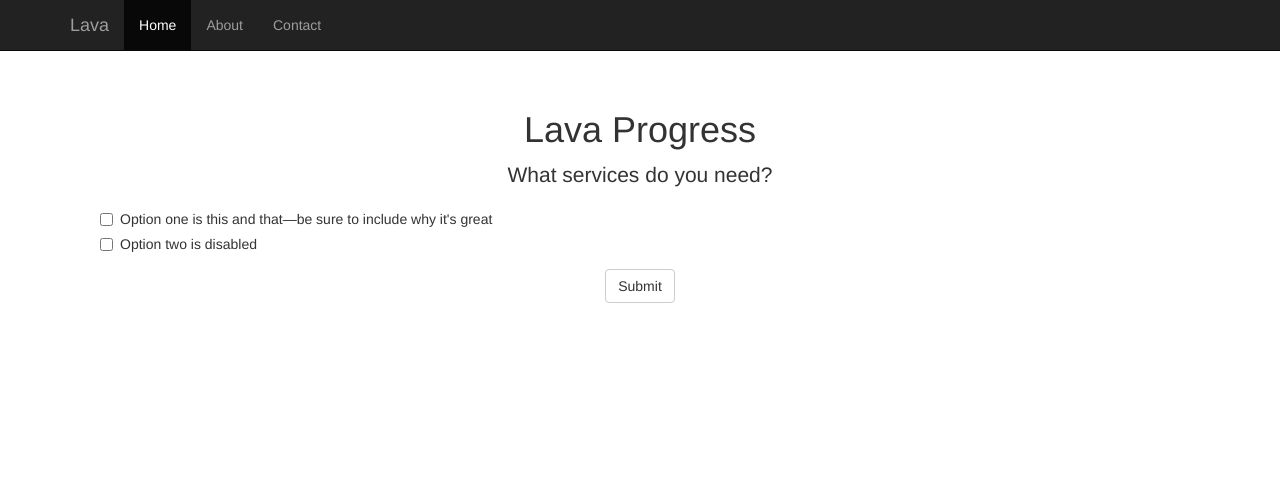
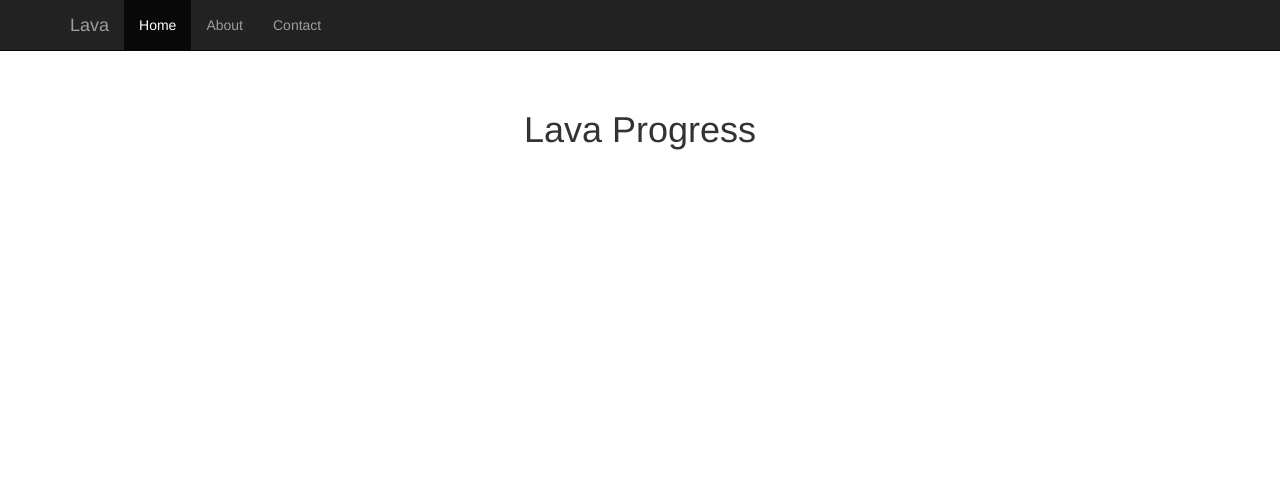
Before and after one commit to Opportunity-Hack-San-Jose-2016/Repo-11, a Flask app: template centroLavaApp/templates/question.html in a window 1280 px wide. Shown: the top 502 px of the page. Run offline with Flask 2, Linux system fonts and the light colour scheme; the template is opened without the code that fills it: most values are stand-ins (such as "Sample title", 1, 10 or a date in 2020); some libraries are stand-ins or nearby versions.

Commit message:
remove default form; form validation

```diff
--- a/centroLavaApp/static/js/question.js
+++ b/centroLavaApp/static/js/question.js
@@ -6,14 +6,17 @@ var SELECT_FORM_CLASS = "select-form";
 $(document).ready(function(){
 /* 	window.onbeforeunload = function() { return "You work will be lost."; }; */
 	SESSION_INFO = JSON.parse(SESSION_INFO.replace(/&#39;/g, "\""));
+	console.log("ready:");
+	console.log(SESSION_INFO);
 	setQuestionForm(SESSION_INFO);
+
 });
 
 $("#forms").on('click', '.submitButton', function(){
-	submitForm();
+	submitForm($(this));
 })
 
-function submitForm(){
+function submitForm($submitButton){
 	// Initiate Variables With Form Content
 	// checkbox
 	var $currentForm = $('.current-form');
@@ -36,7 +39,12 @@ function submitForm(){
 	}else{
 		// BUG
 	}
-	$('.current-form').hasClass(CHECKBOX_FORM_CLASS)
+	if(answerList.length==0){
+		$submitButton.addClass("btn-error");
+		$submitButton.addClass('.disabled');
+		$('.alert').fadeIn();
+		console.log($('.alert'));
+	}else{
 		$.post(
 			"/centroSubmitFollow",
 			{
@@ -50,6 +58,7 @@ function submitForm(){
 			"json"
 		);
 	}
+}
 
 function setQuestionForm(data) {
 	var question = data.question;
@@ -61,6 +70,7 @@ function setQuestionForm(data) {
 		progressBarWidth+=10;
 		updateProgressBar(progressBarWidth);
 	}
+	console.log(question);
 	switch(question.answer_type){
 		case "checkbox": addCheckboxForm(question.qid, question.text, question.options, data.callback); break;
 		case "radio": addRadioForm(question.qid, question.text, question.options, data.callback); break;
@@ -82,6 +92,7 @@ function disablePreviousFormsAndRemoveSubmitButton() {
 	$('.current-form').removeClass('current-form');
 	$('.submitButton').remove();
 	$('#forms').find('input, textarea, button, select').attr('disabled','disabled');
+	$('.alert').remove();
 }
 
 function addCompleteForm(){
@@ -140,6 +151,7 @@ function getSelectedcheckboxArray() {
 function addNewForm($form){
 	$form.addClass('current-form');
 	$form.attr('style','display:none;');
+	$form.append($validationAlertHTML());
 	$form.append($buttonHTML());
 	$("#forms").append('<hr>');
 	$form.appendTo($("#forms")).fadeIn();
@@ -147,20 +159,20 @@ function addNewForm($form){
 
 function $checkBoxHTML(value, text) {
 	return $(('<div class="checkbox text-left"><label>'+
-									'<input type="checkbox" value="{0}" class="answerCheckbox">'+
+									'<input type="checkbox" value="{0}" class="answerCheckbox" required>'+
 									'{1}'+
 									'</label></div>').format(value, text));
 }
 
 function $radioHTML(value, text) {
 	return $(('<div class="radio text-left"><label>'+
-									'<input type="radio" name="optionsRadios" value="{0}" class="answerRadio">'+
+									'<input type="radio" name="optionsRadios" value="{0}" class="answerRadio" required>'+
 									'{1}'+
 									'</label></div>').format(value, text));
 }
 
 function $textAreaHTML() {
-	return $('<textarea class="form-control answerTextArea" rows="5" name="answerText"></textarea>');
+	return $('<textarea class="form-control answerTextArea" rows="5" name="answerText" required></textarea>');
 }
 
 function $formSelectHTML(options) {
@@ -182,7 +194,7 @@ function $buttonHTML(){
 }
 
 function $completeFormHTML(){
-	return $('<form action="/finalresult" method="post"><div class="form-group"><button type="submit" class="btn btn-success completeButton">Complete</button></div></form>');
+	return $('<form action="/finalresult" method="post"><div class="form-group"><button type="submit" class="btn btn-success completeButton">See the result</button></div></form>');
 }
 
 function $formGroupHTML(){
@@ -194,9 +206,13 @@ function $rowWrapperHTML(){
 }
 
 function $formHTML(action, formClasses, qid){
-	return $('<form action="{0}" class="{1}" qid="{2}">'.format(action, formClasses, qid));
+	return $('<form action="{0}" class="{1}" qid="{2}" data-toggle="validator">'.format(action, formClasses, qid));
 }
 
 function $questionTitleHTML(text){
 	return $('<p class="lead">{0}</p>'.format(text));
 }
+
+function $validationAlertHTML(){
+	return $('<div class="alert alert-danger" style="display:none;">Please tell us something.</div>');
+}
--- a/centroLavaApp/templates/question.html
+++ b/centroLavaApp/templates/question.html
@@ -64,26 +64,6 @@
 				<!-- 		Question Forms 	 -->
 				<div class="container-fluid" id="forms">
 					<!-- 		Form Template		 -->
-					<form class="checkbox-form current-form">
-						<!-- 		Checkbox From Group		 -->
-						<div class="form-group">
-							<p class="lead">What services do you need?</p>
-							<div class="checkbox text-left">
-							  <label>
-							    <input type="checkbox" value="option1" id="option1" class="answerCheckBox">
-							    Option one is this and that&mdash;be sure to include why it's great
-							  </label>
-							</div>
-							<div class="checkbox text-left">
-							  <label>
-							    <input type="checkbox" value="option2" id="option2" class="answerCheckBox">
-							    Option two is disabled
-							  </label>
-							</div>
-						</div>
-						<!-- 		End Checkbox From Group		 -->
-						<button type="button" class="btn btn-default submitButton">Submit</button>
-					</form>
 					<!-- 		End Form Template		 -->
 				</div>
 				<!-- 		End Question Forms 	 -->
```
Lines whose indentation alone changed are shown as unchanged.
